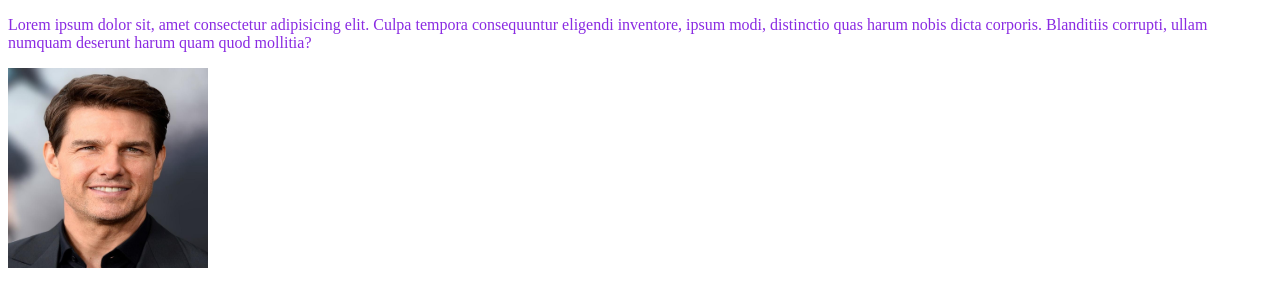
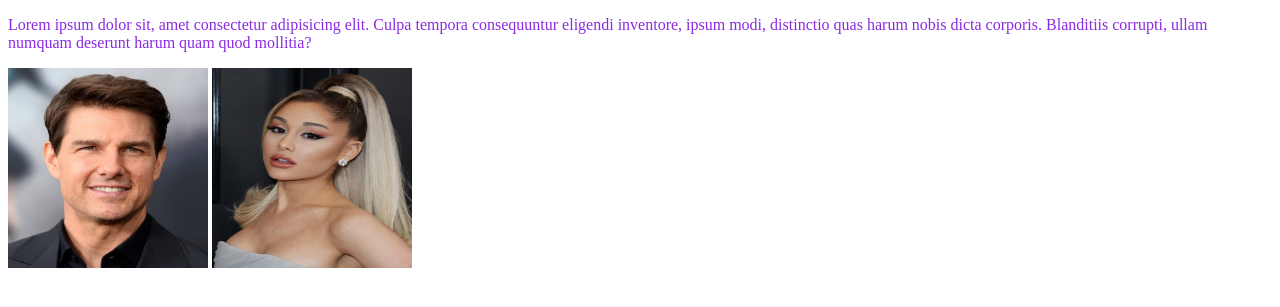
Before and after one commit to sjakJooJo/second-repo, a plain HTML site: page index.html in a window 1280 px wide. Shown: the part 163-470 px from the top of the page. Drawn offline with Linux system fonts and the light colour scheme.

Commit message:
ariana added

```diff
--- a/index.html
+++ b/index.html
@@ -16,5 +16,6 @@
        distinctio quas harum nobis dicta corporis. Blanditiis corrupti,
         ullam numquam deserunt harum quam quod mollitia?</p>
         <img src="tom.jpg" height="200px" width="200px" alt="">
+        <img src="ariana.jpg" height="200px" width="200px" alt="">
 </body>
 </html>
```
Also changed, not shown: ariana.jpg (added).
